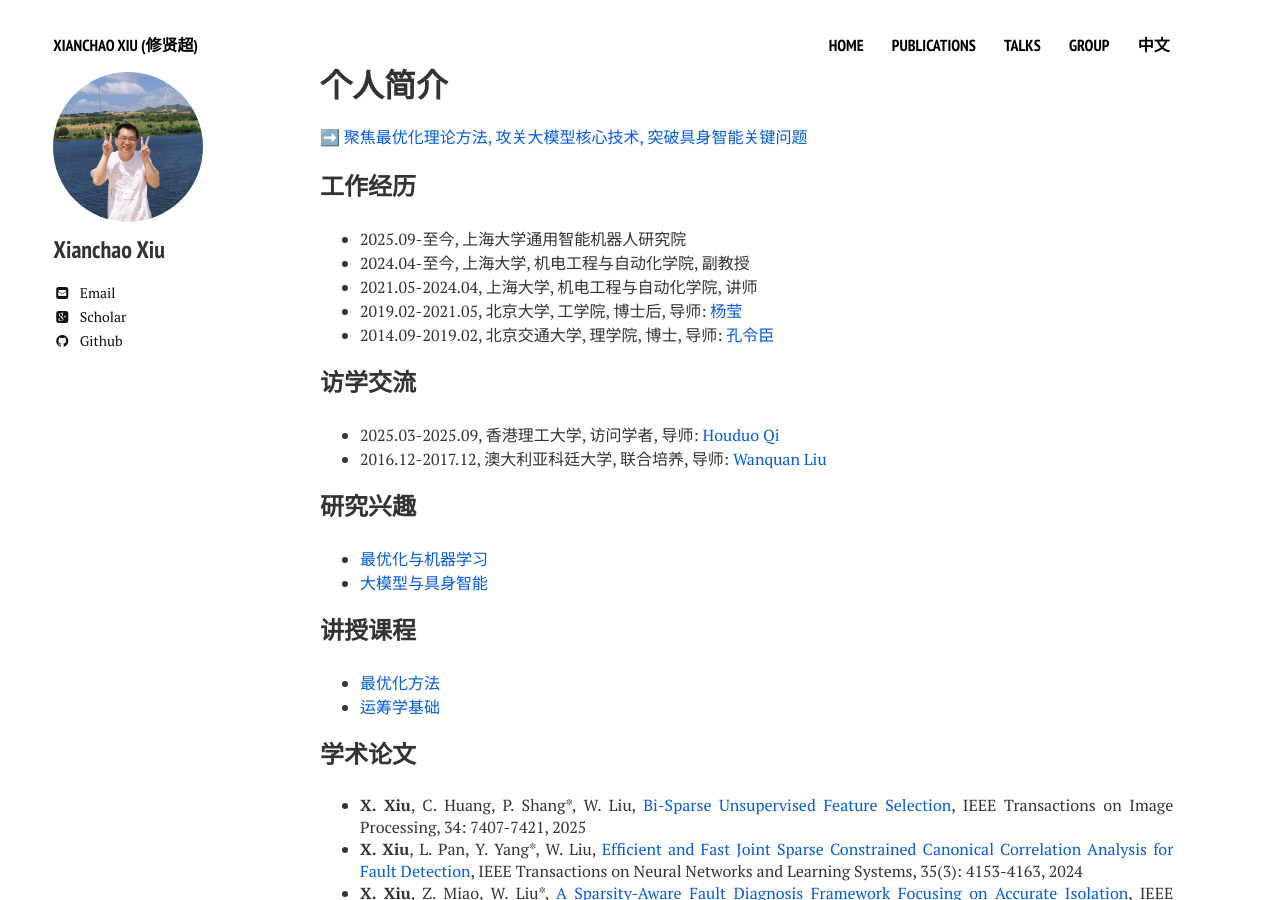
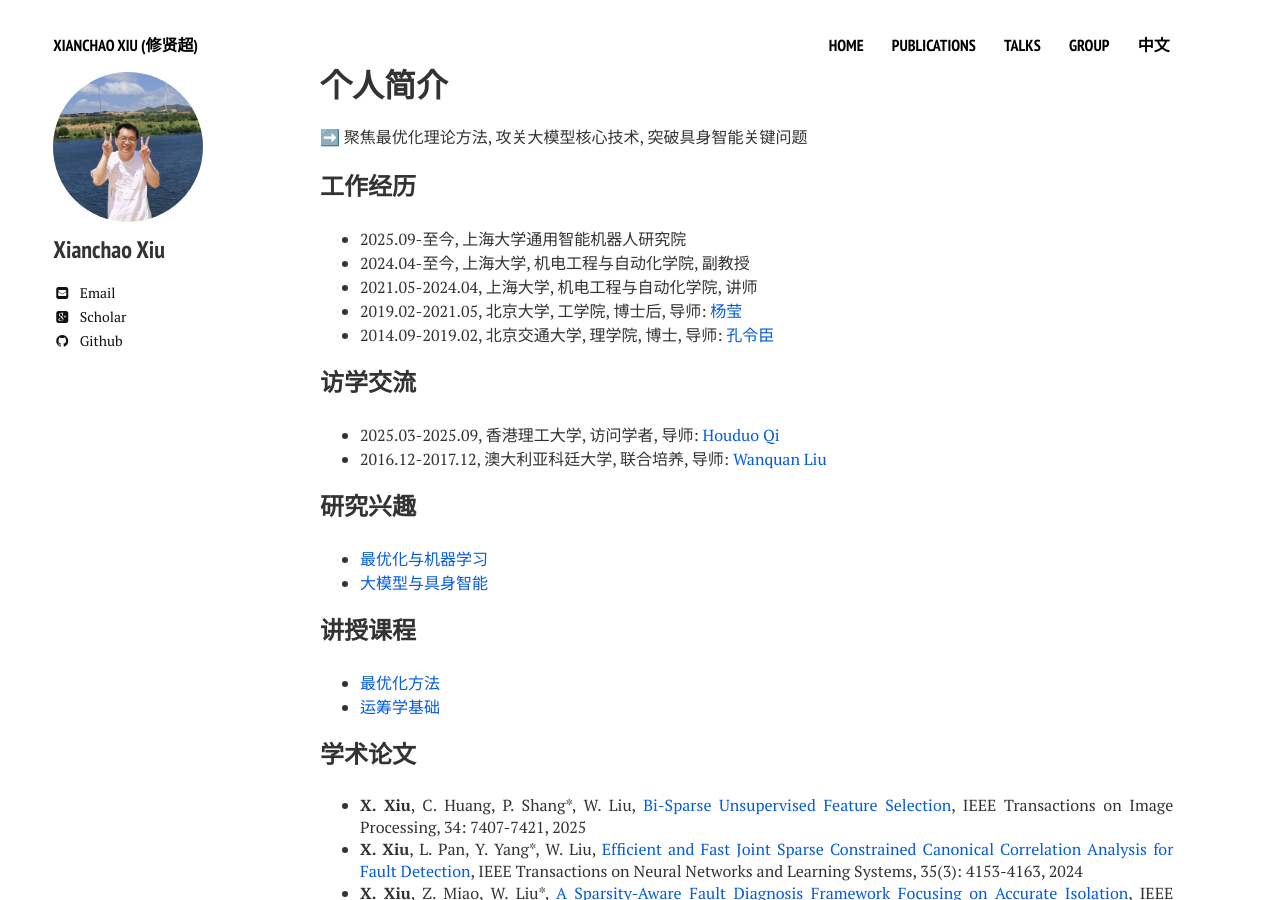
Before and after one commit to xianchaoxiu/xianchaoxiu.github.io, a Jekyll site: the page built from chinese/index.md, in a window 1280 px wide and 900 px high. Built offline with Jekyll 4.4.1, drawn with Linux system fonts in a browser that asks for light colours; nearby versions of some CDN libraries.

Commit message:
Update index.md

```diff
--- a/chinese/index.md
+++ b/chinese/index.md
@@ -8,7 +8,7 @@ share: false
 ---
 
 
-➡️ <a href="https://auto.shu.edu.cn/info/1341/80462.htm" class="textlink" target="_blank"> 聚焦最优化理论方法, 攻关大模型核心技术, 突破具身智能关键问题 </a>
+➡️ 聚焦最优化理论方法, 攻关大模型核心技术, 突破具身智能关键问题
 
 ### 工作经历
 * 2025.09-至今, 上海大学通用智能机器人研究院 <br>
```
